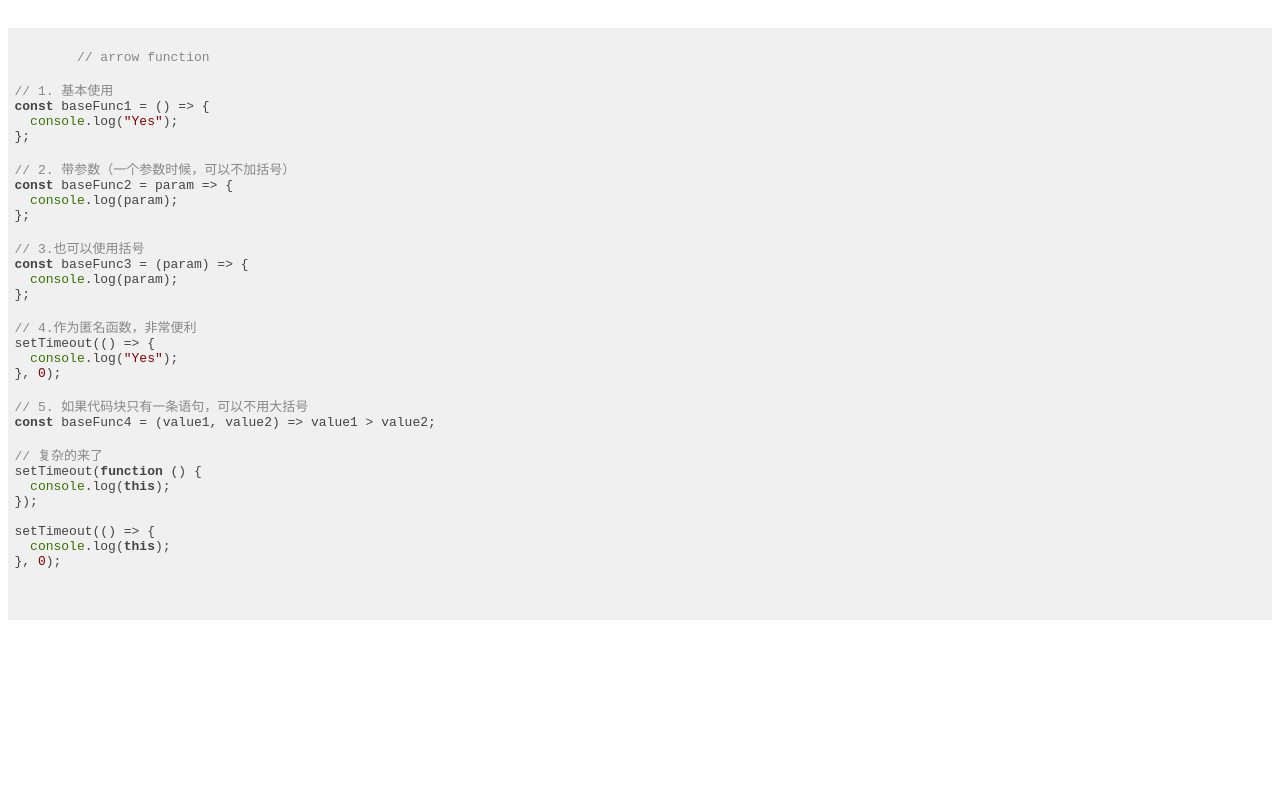
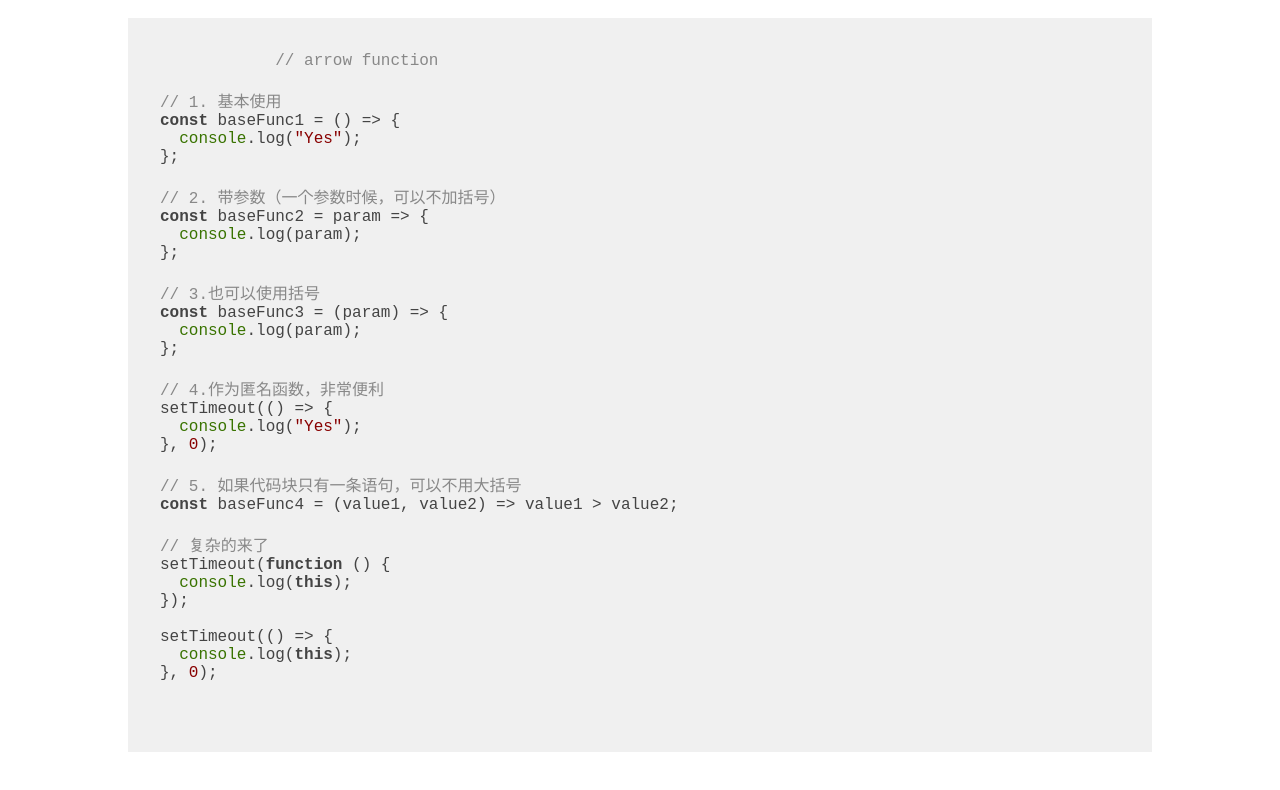
Before and after one commit to Lanttcat/ECMAExample, a website: page docs/examples/arrow-function.js.html in a window 1280 px wide. Drawn offline with Linux system fonts and the light colour scheme.

Commit message:
support css style

```diff
--- a/docs/examples/arrow-function.js.html
+++ b/docs/examples/arrow-function.js.html
@@ -4,12 +4,14 @@
     <meta charset="UTF-8">
     <title>arrow-function.js</title>
     <link rel="stylesheet" href="../libs/highlight/styles/default.css">
+    <link rel="stylesheet" href="../style/main.css">
   </head>
   <body>
-  <div>
-    <pre>
-      <code class="javascript">
-        // arrow function
+    <main class="main-ex">
+      <div class="code-wrapper">
+        <pre>
+          <code class="javascript code-self">
+            // arrow function
 
 // 1. 基本使用
 const baseFunc1 = () => {
@@ -44,9 +46,10 @@ setTimeout(() => {
 }, 0);
 
 
-      </code>
-    </pre>
-  </div>
+          </code>
+        </pre>
+      </div>
+    </main>
   </body>
   <script src="../libs/highlight/highlight.pack.js"></script>
   <script>
--- /dev/null
+++ b/docs/style/main.css
@@ -0,0 +1,34 @@
+* {
+    margin: 0;
+    padding: 0;
+}
+
+html, body {
+    font-size: 16px;
+}
+
+.main-index {
+    display: flex;
+    justify-content: center;
+    width: 100%;
+}
+
+
+.list-wrapper {
+    margin: 2rem;
+    min-width: 1024px;
+}
+
+.main-ex {
+    display: flex;
+    justify-content: center;
+    width: 100%;
+}
+
+.code-wrapper {
+    min-width: 1024px;
+}
+
+.code-self {
+    padding: 1rem 2rem;
+}
--- /dev/null
+++ b/style/main.css
@@ -0,0 +1,34 @@
+* {
+    margin: 0;
+    padding: 0;
+}
+
+html, body {
+    font-size: 16px;
+}
+
+.main-index {
+    display: flex;
+    justify-content: center;
+    width: 100%;
+}
+
+
+.list-wrapper {
+    margin: 2rem;
+    min-width: 1024px;
+}
+
+.main-ex {
+    display: flex;
+    justify-content: center;
+    width: 100%;
+}
+
+.code-wrapper {
+    min-width: 1024px;
+}
+
+.code-self {
+    padding: 1rem 2rem;
+}
```
Also changed, not shown: build.js (+10 -0 lines), detail_page_template.html (+10 -7 lines), docs/examples/const.js.html (+9 -6 lines), docs/index.html (+4 -1 lines), index_template.html (+4 -1 lines).
